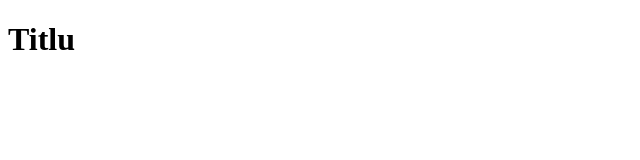
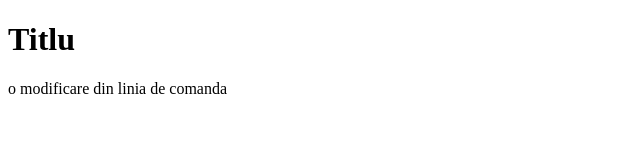
Before and after one commit to IStefoi/Demo, a plain HTML site: page index.html in a window 1280 px wide. Shown: the whole page, without its empty margins (0-640 px from the left). Drawn offline with Linux system fonts and the light colour scheme.

Commit message:
New paragraf added  in index.html

```diff
--- a/index.html
+++ b/index.html
@@ -7,6 +7,7 @@
 
 <body>
     <h1>Titlu</h1>
+    <p>o modificare din linia de comanda</p>
 </body>
 
 </html>
```
